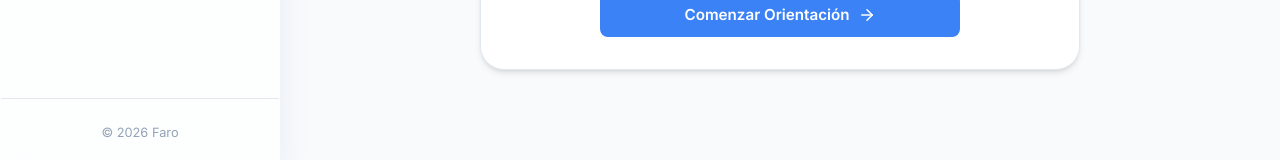
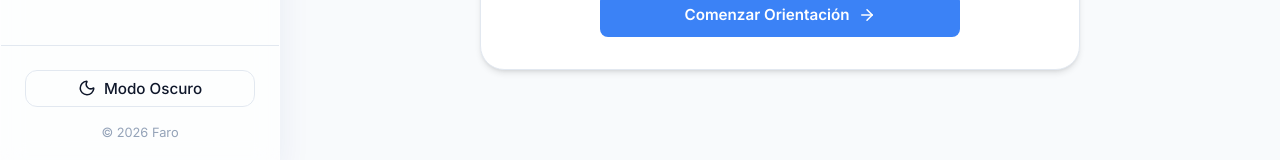
Before and after one commit to OrientacionEscolarESNM/Faro---Asistente, a React (Vite) app: page /#/chat in a window 1280 px wide. Shown: the part 633-793 px from the top of the page. Built offline with nearby package versions, Linux system fonts and the light colour scheme.

Commit message:
feat: add light/dark mode toggle switch

```diff
--- a/src/components/layout/Sidebar.jsx
+++ b/src/components/layout/Sidebar.jsx
@@ -1,12 +1,39 @@
 import { NavLink } from 'react-router-dom';
-import { MessageSquare, Phone, HeartHandshake, Info, Shield, Menu, X } from 'lucide-react';
-import { useState } from 'react';
+import { MessageSquare, Phone, HeartHandshake, Info, Shield, Menu, X, Sun, Moon } from 'lucide-react';
+import { useState, useEffect } from 'react';
 import './Layout.css';
 
 export default function Sidebar() {
   const [isOpen, setIsOpen] = useState(false);
+  const [isDark, setIsDark] = useState(false);
+
+  // Initialize theme from localStorage or system preference
+  useEffect(() => {
+    const savedTheme = localStorage.getItem('faro-theme');
+    const prefersDark = window.matchMedia('(prefers-color-scheme: dark)').matches;
+
+    if (savedTheme === 'dark' || (!savedTheme && prefersDark)) {
+      setIsDark(true);
+      document.documentElement.setAttribute('data-theme', 'dark');
+    } else {
+      setIsDark(false);
+      document.documentElement.removeAttribute('data-theme');
+    }
+  }, []);
 
   const toggleSidebar = () => setIsOpen(!isOpen);
+
+  const toggleTheme = () => {
+    if (isDark) {
+      document.documentElement.removeAttribute('data-theme');
+      localStorage.setItem('faro-theme', 'light');
+      setIsDark(false);
+    } else {
+      document.documentElement.setAttribute('data-theme', 'dark');
+      localStorage.setItem('faro-theme', 'dark');
+      setIsDark(true);
+    }
+  };
 
   const navItems = [
     { path: '/chat', icon: <MessageSquare size={20} />, label: 'Chat con Faro' },
@@ -48,6 +75,15 @@ export default function Sidebar() {
         </nav>
 
         <div className="sidebar-footer">
+          <button
+            className="theme-toggle btn btn-outline"
+            onClick={toggleTheme}
+            style={{ width: '100%', marginBottom: '1rem', justifyContent: 'center' }}
+            title={`Cambiar a ${isDark ? 'modo claro' : 'modo oscuro'}`}
+          >
+            {isDark ? <Sun size={18} /> : <Moon size={18} />}
+            <span>{isDark ? 'Modo Claro' : 'Modo Oscuro'}</span>
+          </button>
           <p>© {new Date().getFullYear()} Faro</p>
         </div>
       </div>
--- a/src/index.css
+++ b/src/index.css
@@ -36,8 +36,8 @@
   --shadow-glass: 0 8px 32px 0 rgba(31, 38, 135, 0.07);
 }
 
-/* @media (prefers-color-scheme: dark) {
-  :root {
+/* Dark Theme Variables */
+[data-theme="dark"] {
   --bg-primary: #0f172a;
   --bg-secondary: #1e293b;
   --bg-tertiary: #334155;
@@ -49,7 +49,6 @@
   --border-color: #334155;
   --shadow-glass: 0 8px 32px 0 rgba(0, 0, 0, 0.3);
 }
-} */
 
 * {
   margin: 0;
@@ -99,12 +98,10 @@ body {
   box-shadow: var(--shadow-glass);
 }
 
-/* @media (prefers-color-scheme: dark) {
-  .glass-panel {
+[data-theme="dark"] .glass-panel {
   background: rgba(30, 41, 59, 0.7);
   border: 1px solid rgba(255, 255, 255, 0.05);
 }
-} */
 
 .flex-center {
   display: flex;
```
Lines whose indentation alone changed are shown as unchanged.
